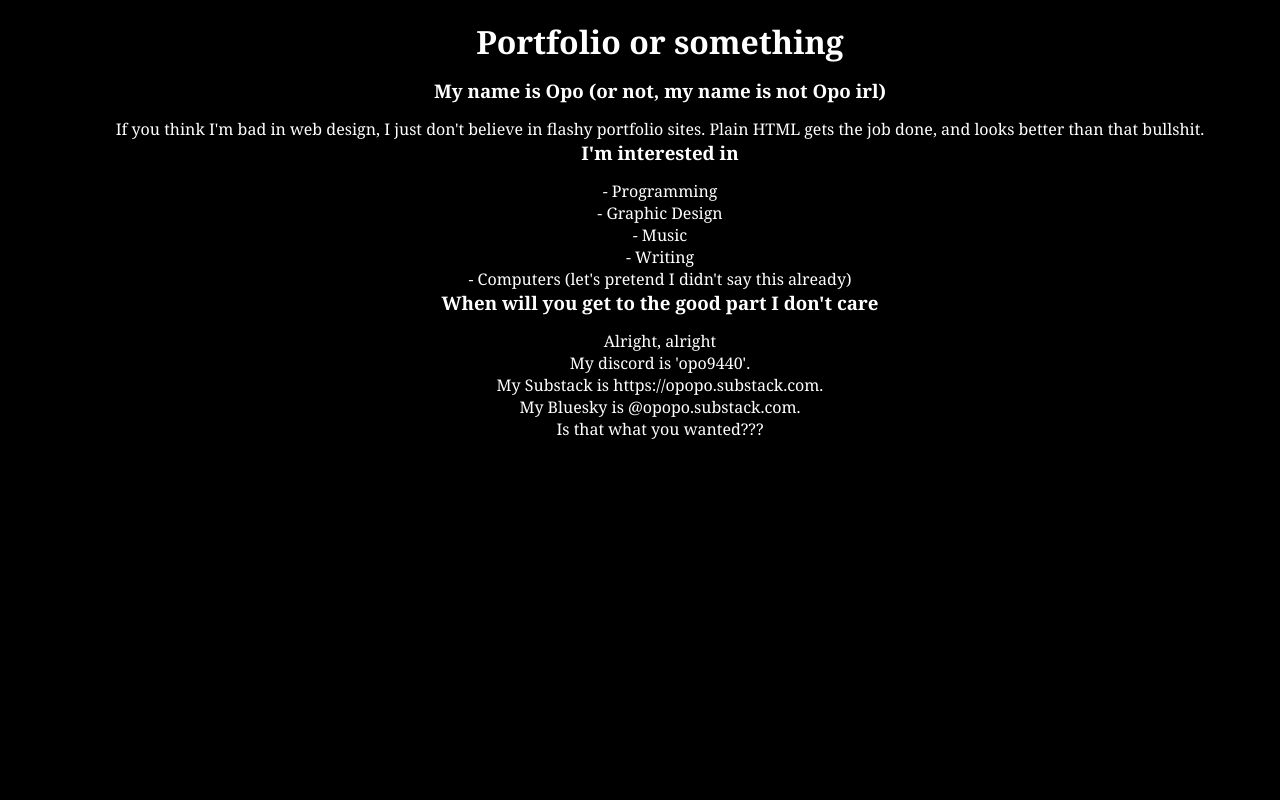
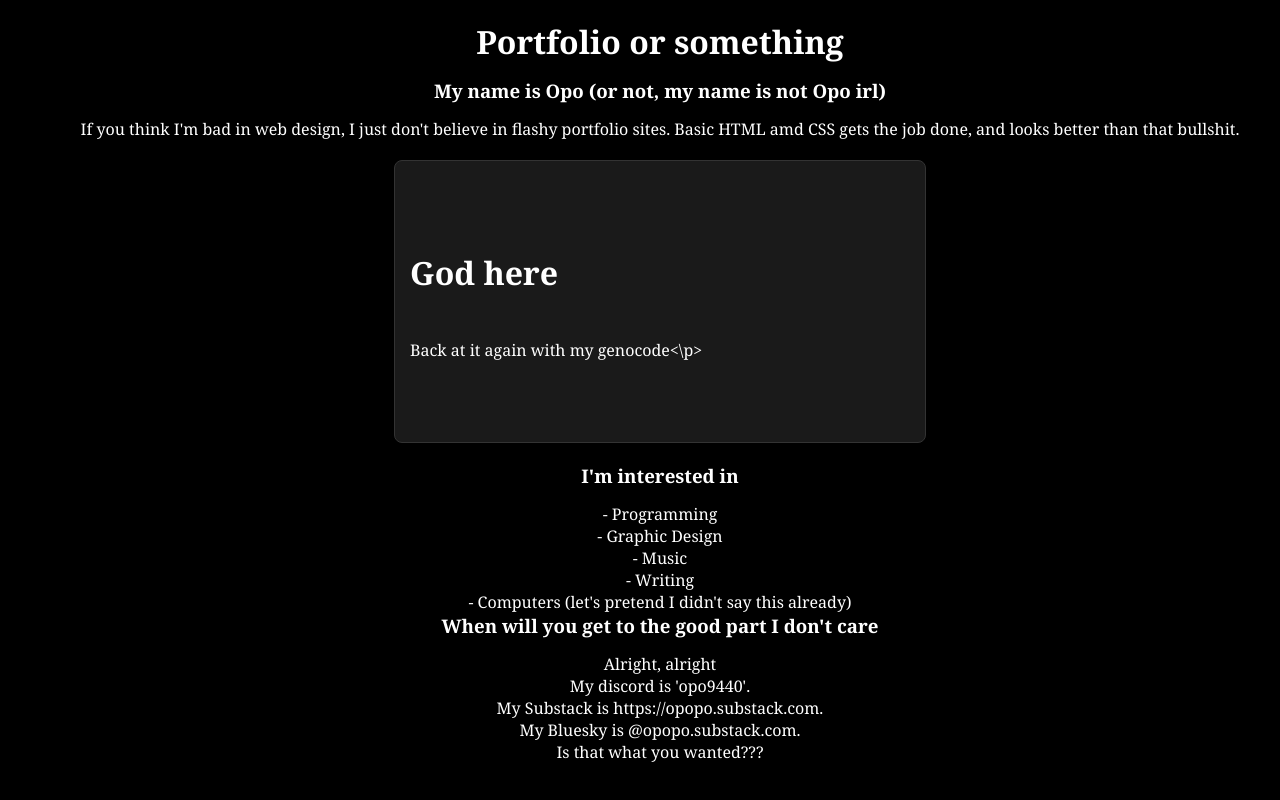
Before and after one commit to oponic/oponic.github.io, a plain HTML site: page index.html in a window 1280 px wide. Shown: the top 800 px of the page. Drawn offline with Linux system fonts and the light colour scheme.

Commit message:
Update index.html

```diff
--- a/index.html
+++ b/index.html
@@ -4,7 +4,16 @@
   <body>
   <h1>Portfolio or something</h1>
   <h3>My name is Opo (or not, my name is not Opo irl)</h3>
-  <p>If you think I'm bad in web design, I just don't believe in flashy portfolio sites. Plain HTML gets the job done, and looks better than that bullshit.<p>
+  <p>If you think I'm bad in web design, I just don't believe in flashy portfolio sites. Basic HTML amd CSS gets the job done, and looks better than that bullshit.<p>
+    <div class="code-block">
+        <!-- This actually looks nice -->
+        <html>
+            <body>
+                <h1>God here</h1>
+                <p>Back at it again with my genocode<\p>
+            </body>
+        </html>
+    </div>
     <h3>I'm interested in</h3>
     <p>- Programming<br>
     - Graphic Design<br>
```
